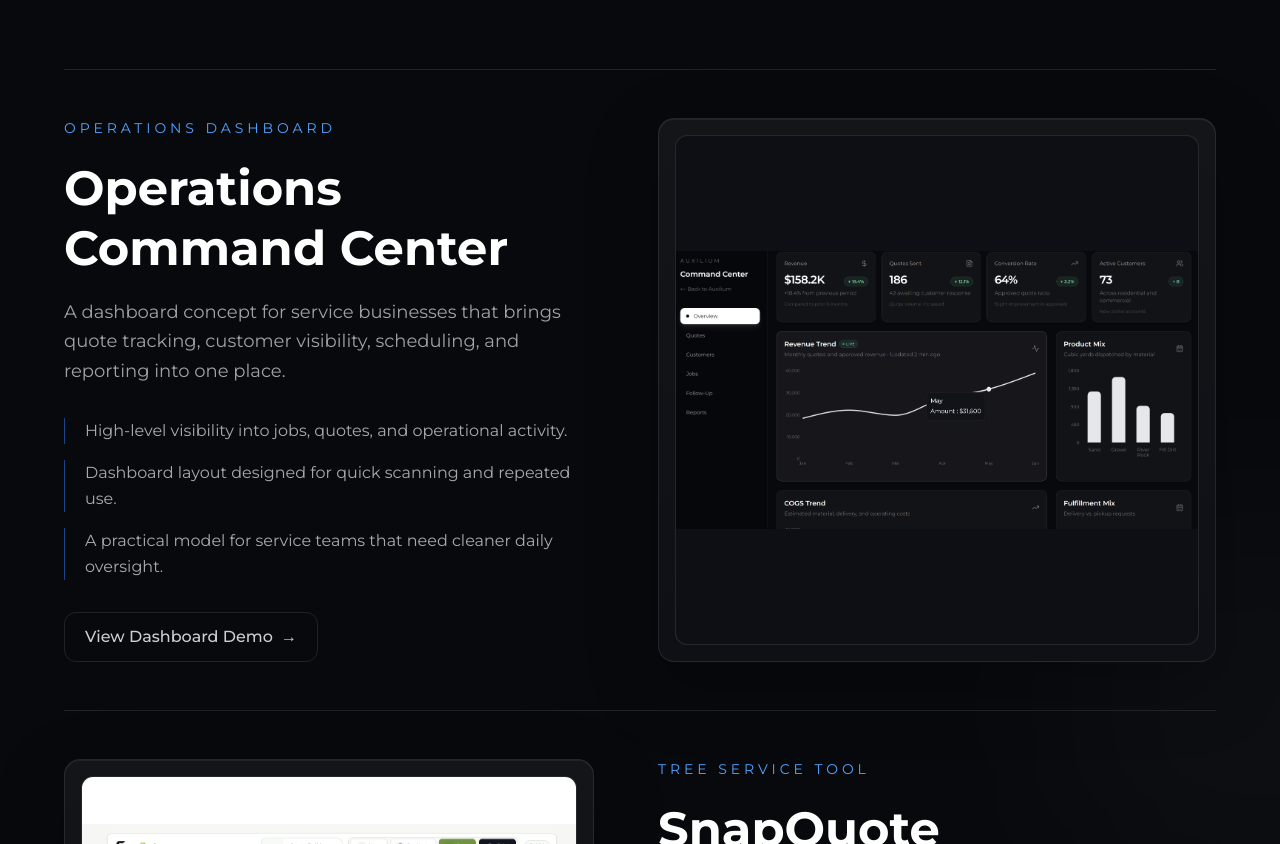
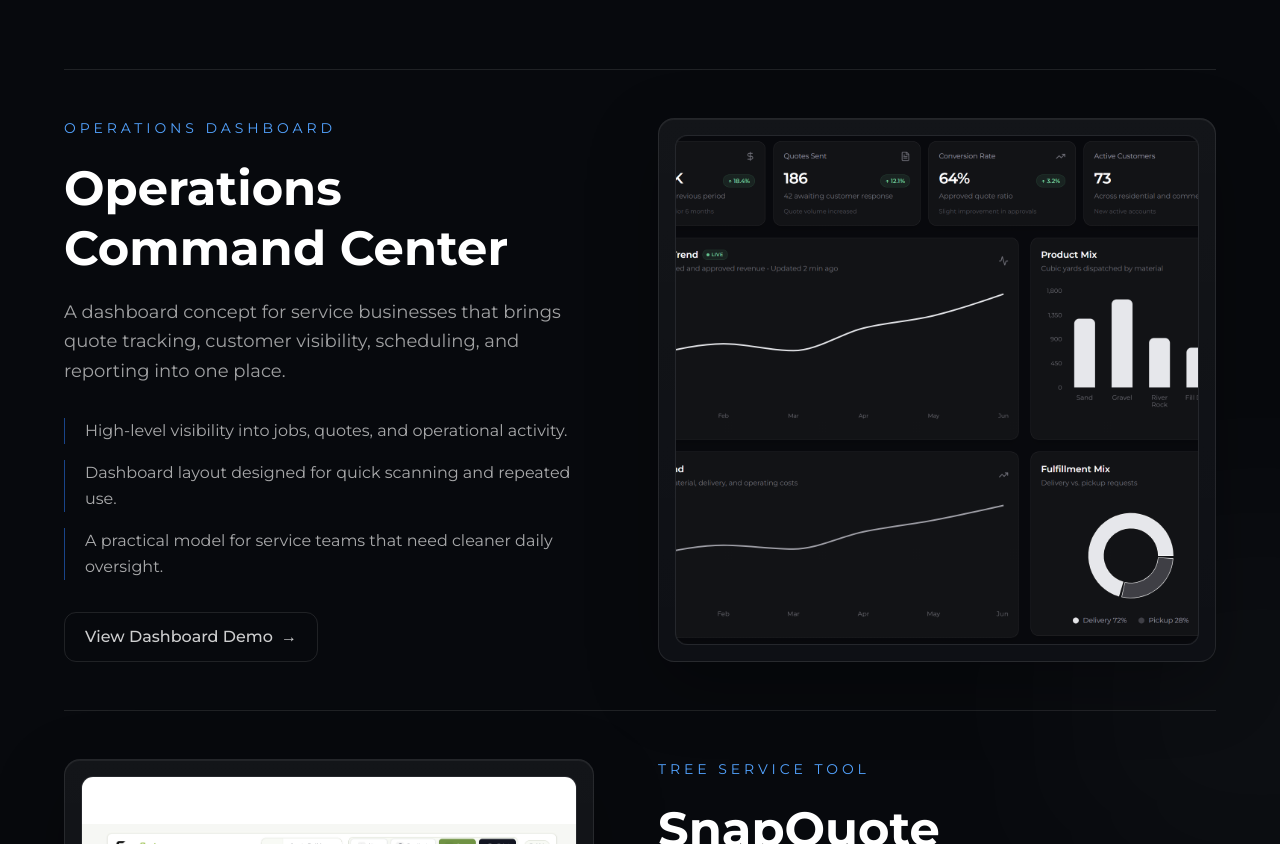
Before and after one commit to amerynseibold/auxilium-site, a Next.js app: page /demos in a window 1280 px wide. Shown: the part 500-1344 px from the top of the page. Built offline with nearby package versions, Linux system fonts and the light colour scheme.

Commit message:
fixed some of the demo images sizing

```diff
--- a/src/app/demos/page.tsx
+++ b/src/app/demos/page.tsx
@@ -136,7 +136,7 @@ export default function DemosPage() {
                     sizes="(max-width: 768px) 100vw, 50vw"
                     className={`transition duration-700 md:group-hover:scale-[1.015] ${
                       project.title === "Operations Command Center"
-                        ? "object-contain bg-[#0d0f14]"
+                        ? "object-cover object-top bg-[#0d0f14]"
                         : "object-contain bg-white"
                     }`}
                   />
--- a/src/app/page.tsx
+++ b/src/app/page.tsx
@@ -463,7 +463,7 @@ export default function Home() {
                 alt="Operations Dashboard Preview"
                 fill
                 sizes="(max-width: 768px) 100vw, 33vw"
-                className="object-contain transition duration-700 md:group-hover:scale-[1.015]"
+                className="object-cover object-top transition duration-700 md:group-hover:scale-[1.015]"
               />
 
               <div className="pointer-events-none absolute inset-0 rounded-2xl ring-1 ring-white/10 transition duration-500 group-hover:ring-white/20" />
```
Also changed, not shown: public/operations-dashboard-preview.png.
